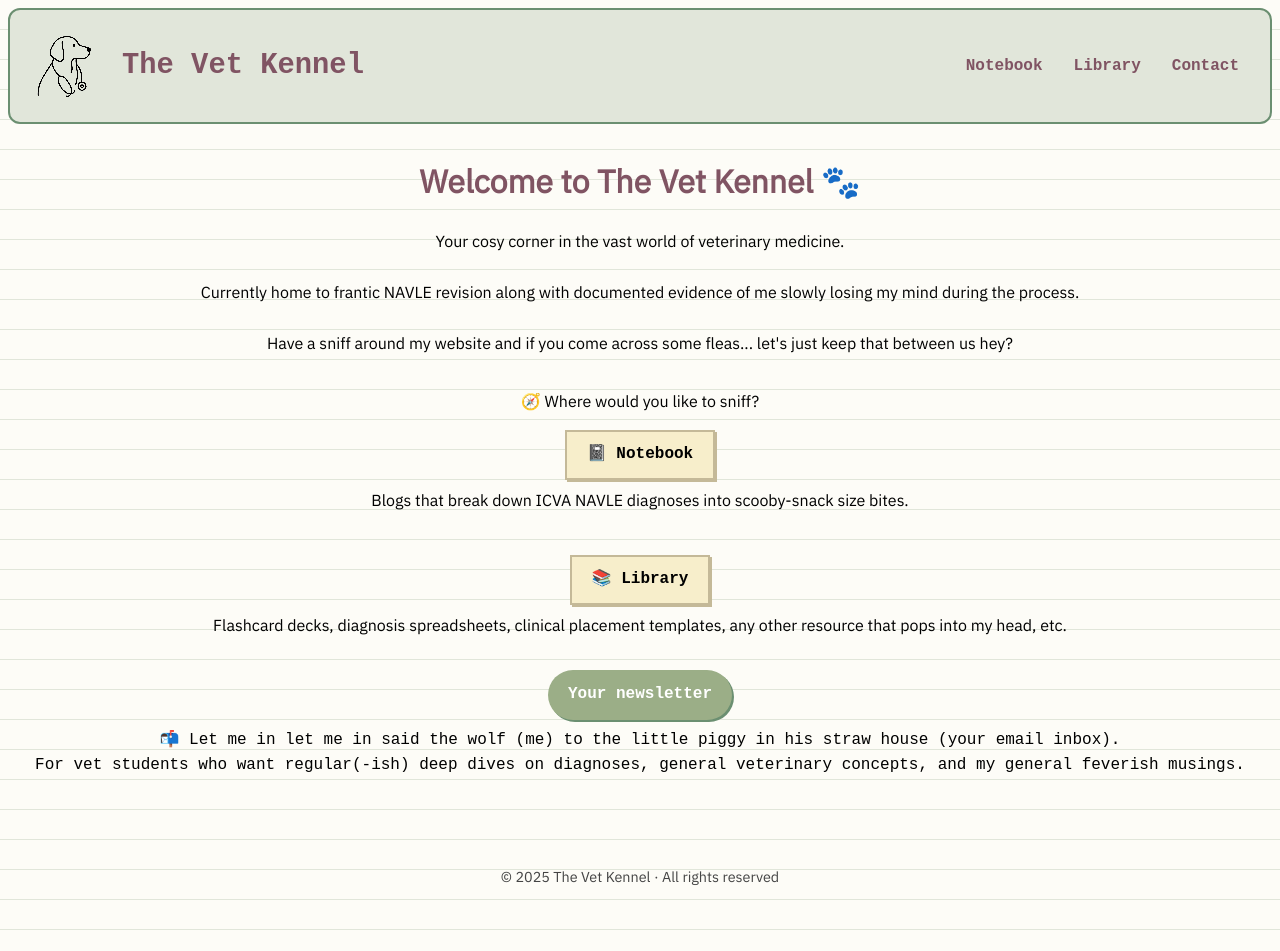
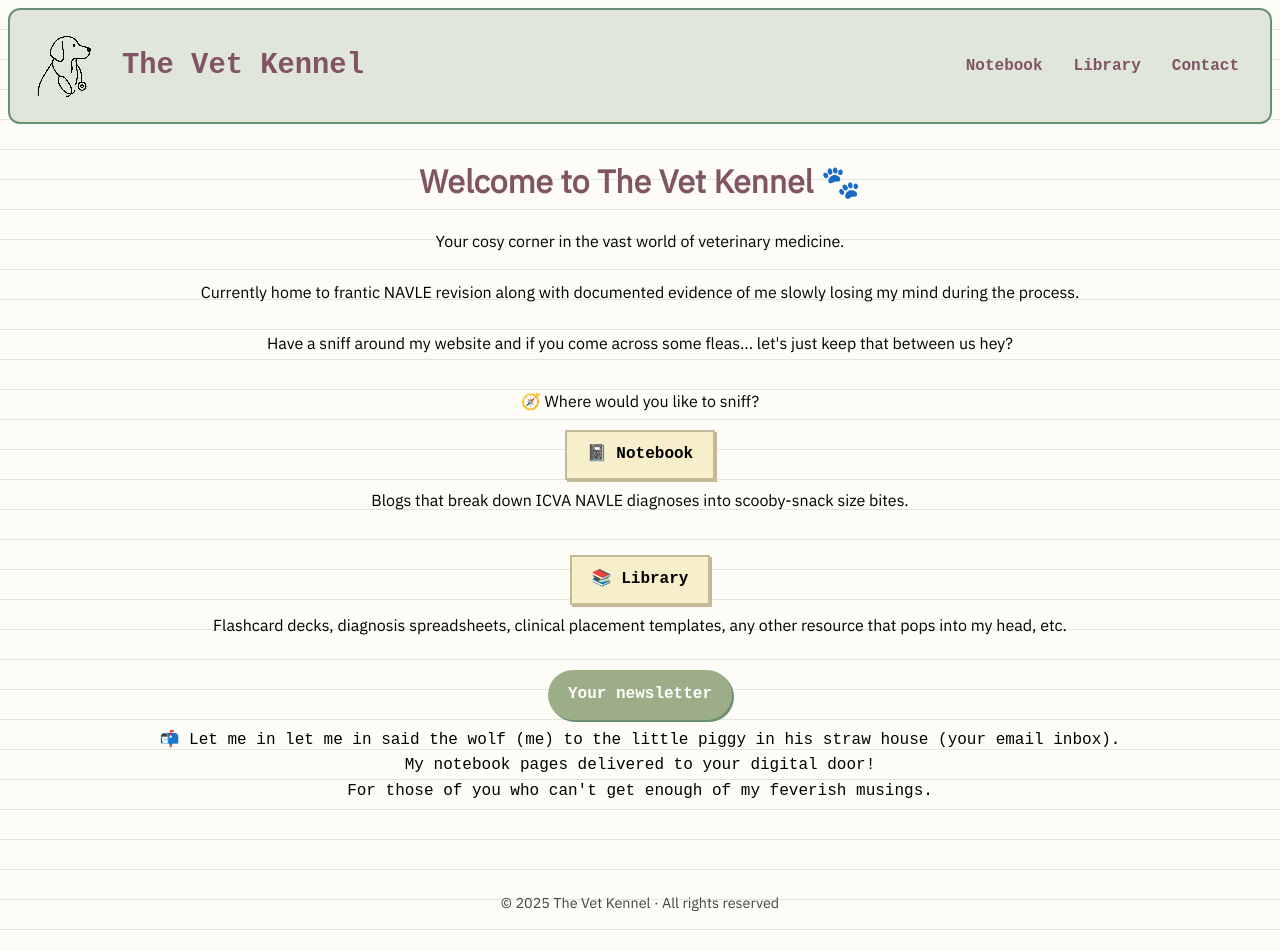
Before and after one commit to TheVetKennel/thevetkennel.github.io, a Jekyll site: the page built from index.md, in a window 1280 px wide. Built offline with Jekyll 4.4.1, drawn with Linux system fonts in a browser that asks for light colours.

Commit message:
Update index.md

```diff
--- a/index.md
+++ b/index.md
@@ -18,5 +18,5 @@ title: The Vet Kennel
 </div>
 
   <a class="cta-button" href="https://eepurl.com/hYOUR-LINK-HERE" target="_blank" style="margin-top: 2em; display: inline-block;">Your newsletter</a>
-<p class="retro-description">📬 Let me in let me in said the wolf (me) to the little piggy in his straw house (your email inbox).<br>For vet students who want regular(-ish) deep dives on diagnoses, general veterinary concepts, and my general feverish musings.</p>
+<p class="retro-description">📬 Let me in let me in said the wolf (me) to the little piggy in his straw house (your email inbox).<br>My notebook pages delivered to your digital door!<br>For those of you who can't get enough of my feverish musings.</p>
 </div>
```
